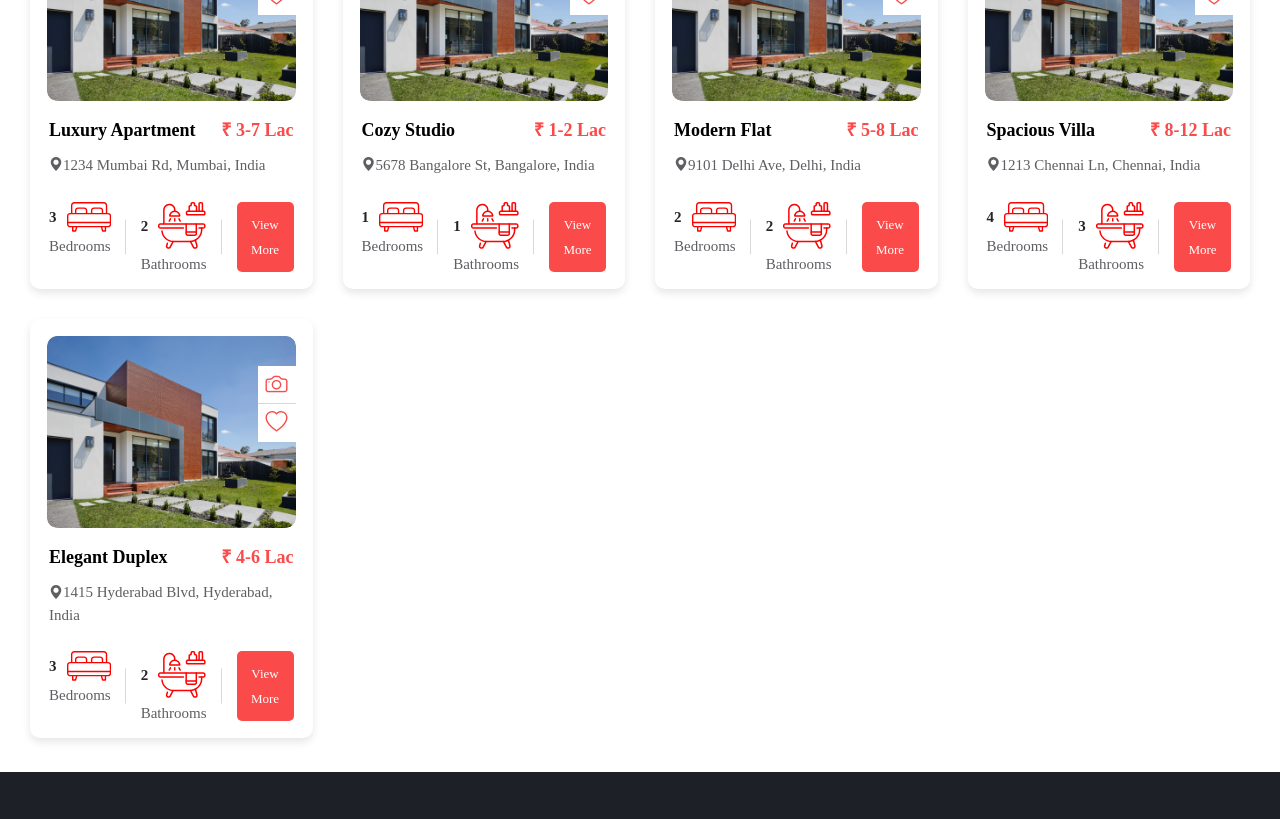
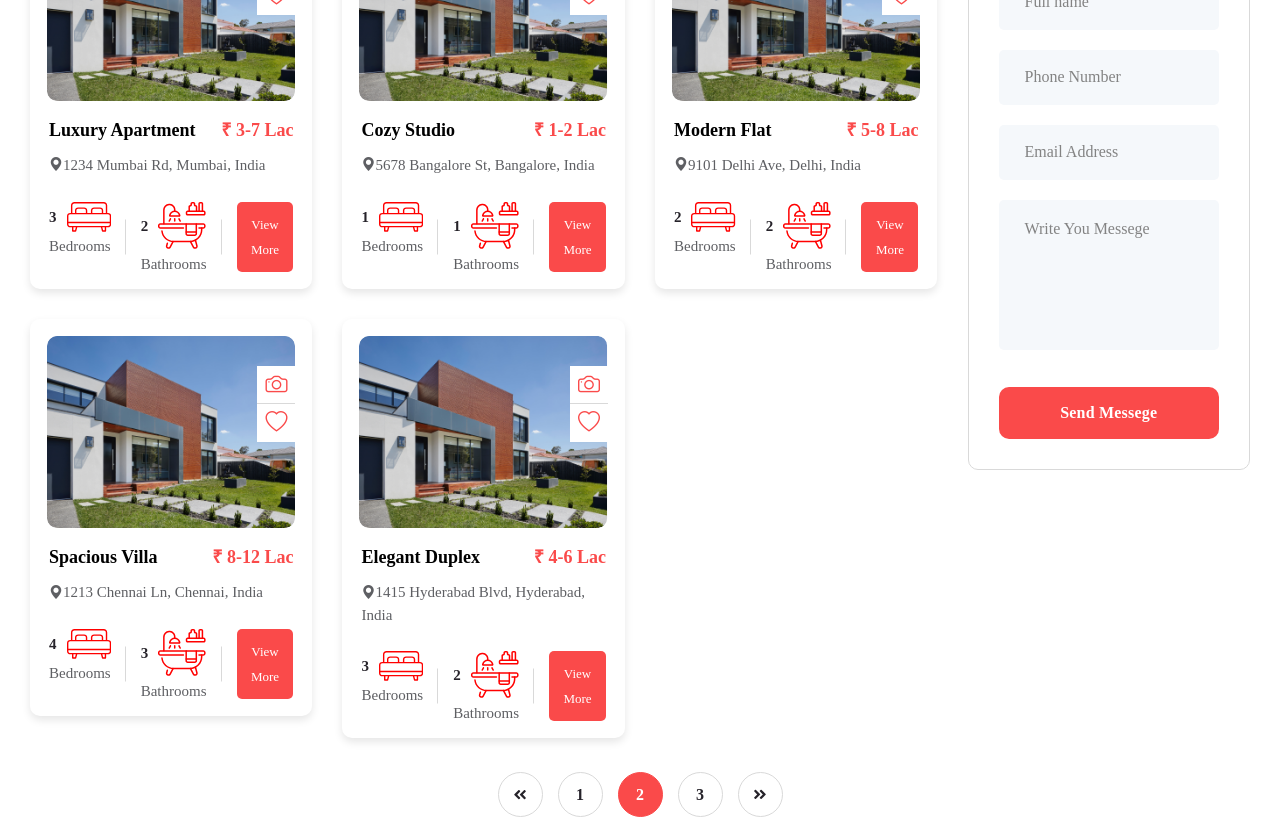
Before and after one commit to sh434/newWeB, a React (Create React App) app: page /property-card in a window 1280 px wide. Shown: the part 720-1539 px from the top of the page. Built offline with nearby package versions, Linux system fonts and the light colour scheme.

Commit message:
"change the from page"

```diff
--- a/src/pages/Properties/PropertyCard.js
+++ b/src/pages/Properties/PropertyCard.js
@@ -4,6 +4,7 @@ import Dynamic from '../../Components/DynamicBanner/Dynamic'
 import { ReactComponent as BedIcon } from '../../icons/camera.svg';
 import { ReactComponent as BathormIcon } from '../../icons/Bathorm.svg';
 import Form from '../../Components/Form/Form';
+import Pagination from '../../Components/Pagination/Pagination';
 const properties = [
     {
         id: 1,
@@ -81,8 +82,10 @@ const PropertyCard = () => {
                         <h2 className="section__heading--title text-center">New Property Acquisitions</h2>
                     </div>
                     <div className='row mt-3'>
-                        {properties.map((property) => (
-                            <div className='col-md-3 mb-30' key={property.id}>
+                        <div className='col-md-9'>
+                            <div className='row'>
+                                {properties.map((property, index) => (
+                                    <div className='col-md-4 mb-30' key={property.id}>
                                         <article className="featured__card">
                                             <div className="featured__thumbnail position-relative">
                                                 <div className="media">
@@ -97,7 +100,7 @@ const PropertyCard = () => {
                                                 <ul className="featured__action">
                                                     <li className="featured__action--items">
                                                         <a className="featured__action--btn glightbox" data-gallery="properties-view" href={property.image}>
-                                                    <i className="bi bi-camera " style={{ fontSize: "22px" }}></i>
+                                                            <i className="bi bi-camera" style={{ fontSize: "22px" }}></i>
                                                         </a>
                                                     </li>
                                                     <li className="featured__action--items">
@@ -134,7 +137,7 @@ const PropertyCard = () => {
                                                         <span className="featured__info--text">Bathrooms</span>
                                                     </li>
                                                     <li className="featured__info--items">
-                                                <button >View More</button>
+                                                        <button>View More</button>
                                                     </li>
                                                 </ul>
                                             </div>
@@ -143,8 +146,14 @@ const PropertyCard = () => {
                                 ))}
                             </div>
                         </div>
+                        <div className='col-md-3'>
+                            <Form />
+                        </div>
+                    </div>
+
+                </div>
             </section>
-
+            <Pagination />
         </>
     )
 }
```
Lines whose indentation alone changed are shown as unchanged.
